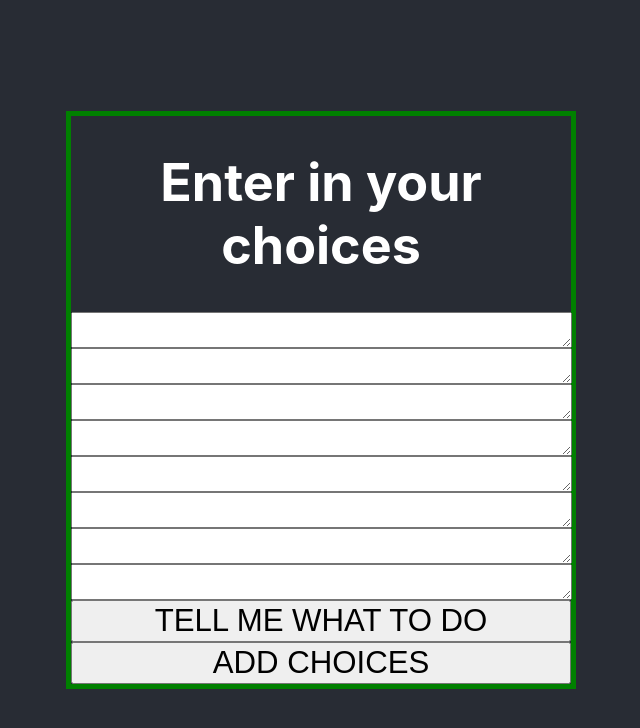
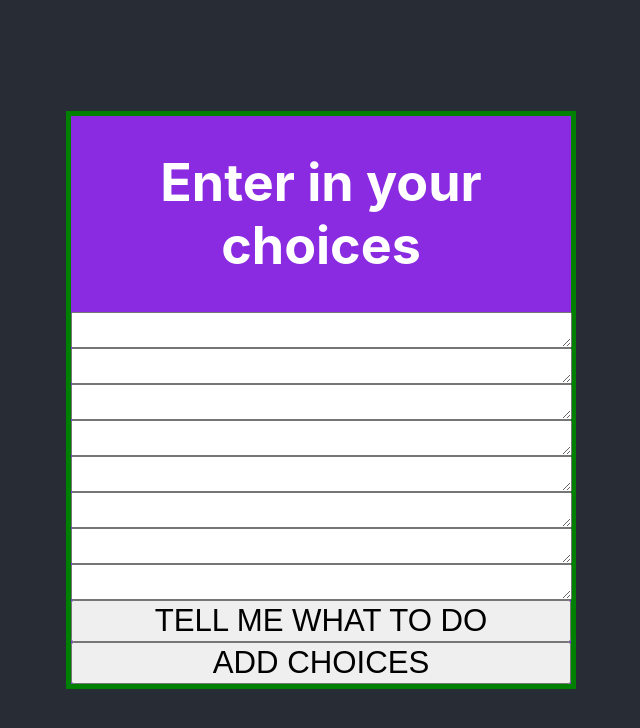
Before and after one commit to HallRB/whatshouldido, a React (Create React App) app in the folder whatshouldido/: page / in a window 1280 px wide. Shown: the top 728 px of the page, without its empty margins (319-959 px from the left). Built offline with nearby package versions, Linux system fonts and the light colour scheme.

Commit message:
color adjustment

```diff
--- a/whatshouldido/src/App.css
+++ b/whatshouldido/src/App.css
@@ -36,3 +36,7 @@
     transform: rotate(360deg);
   }
 }
+
+html {
+  background-color: blueviolet;
+}
--- a/whatshouldido/src/components/main.css
+++ b/whatshouldido/src/components/main.css
@@ -4,6 +4,7 @@
   border: solid green 5px;
   margin-left: auto;
   margin-right: auto;
+  background-color: blueviolet;
 }
 
 textarea {
```
